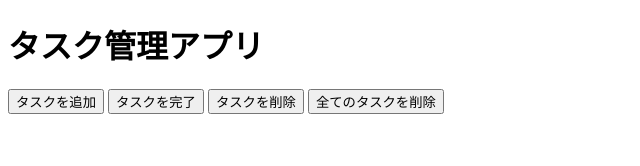
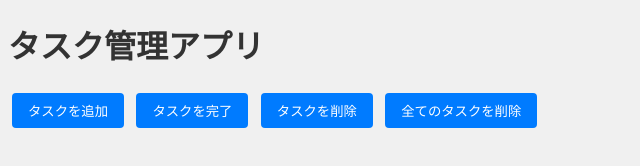
Before and after one commit to seiumiyata/task, a plain HTML site: page index.html in a window 1280 px wide. Shown: the whole page, without its empty margins (0-640 px from the left). Drawn offline with Linux system fonts and the light colour scheme.

Commit message:
色変更

```diff
--- a/index.html
+++ b/index.html
@@ -4,6 +4,39 @@
     <meta charset="UTF-8">
     <meta name="viewport" content="width=device-width, initial-scale=1.0">
     <title>タスク管理アプリ</title>
+    <style>
+        body {
+            font-family: Arial, sans-serif; /* フォントの指定 */
+            background-color: #f0f0f0; /* 背景色の指定 */
+        }
+
+        h1 {
+            color: #333; /* タイトルの文字色の指定 */
+        }
+
+        button {
+            padding: 8px 16px; /* ボタンのパディング指定 */
+            margin: 4px; /* ボタンのマージン指定 */
+            background-color: #007bff; /* ボタンの背景色指定 */
+            color: #fff; /* ボタンの文字色指定 */
+            border: none; /* ボタンの枠線をなくす */
+            border-radius: 4px; /* ボタンの角を丸める */
+            cursor: pointer; /* ボタンにポインターを表示 */
+        }
+
+        button:hover {
+            background-color: #0056b3; /* ホバー時の背景色指定 */
+        }
+
+        ul {
+            list-style-type: none; /* リストのマーカーをなくす */
+            padding: 0; /* リストのパディングを0にする */
+        }
+
+        li {
+            margin-bottom: 8px; /* リストアイテムのマージン指定 */
+        }
+    </style>
 </head>
 <body>
     <h1>タスク管理アプリ</h1>
```
